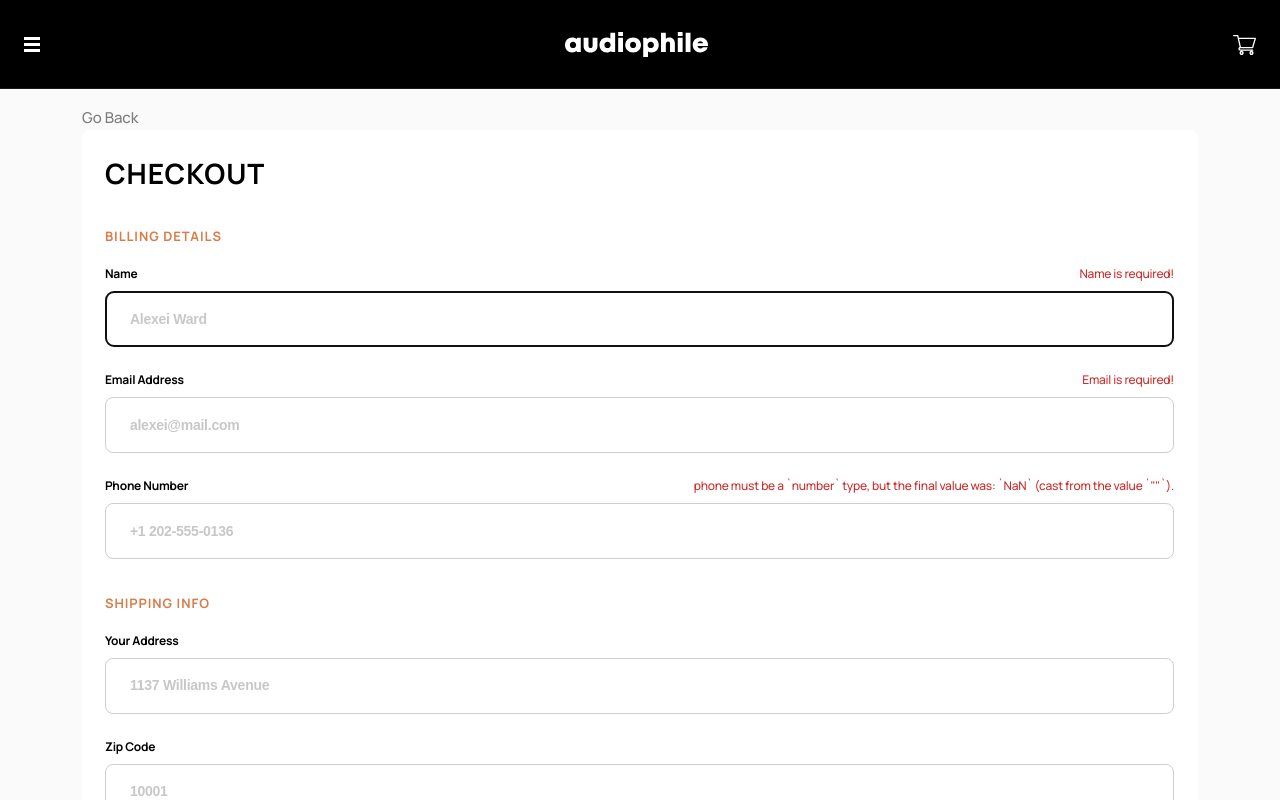
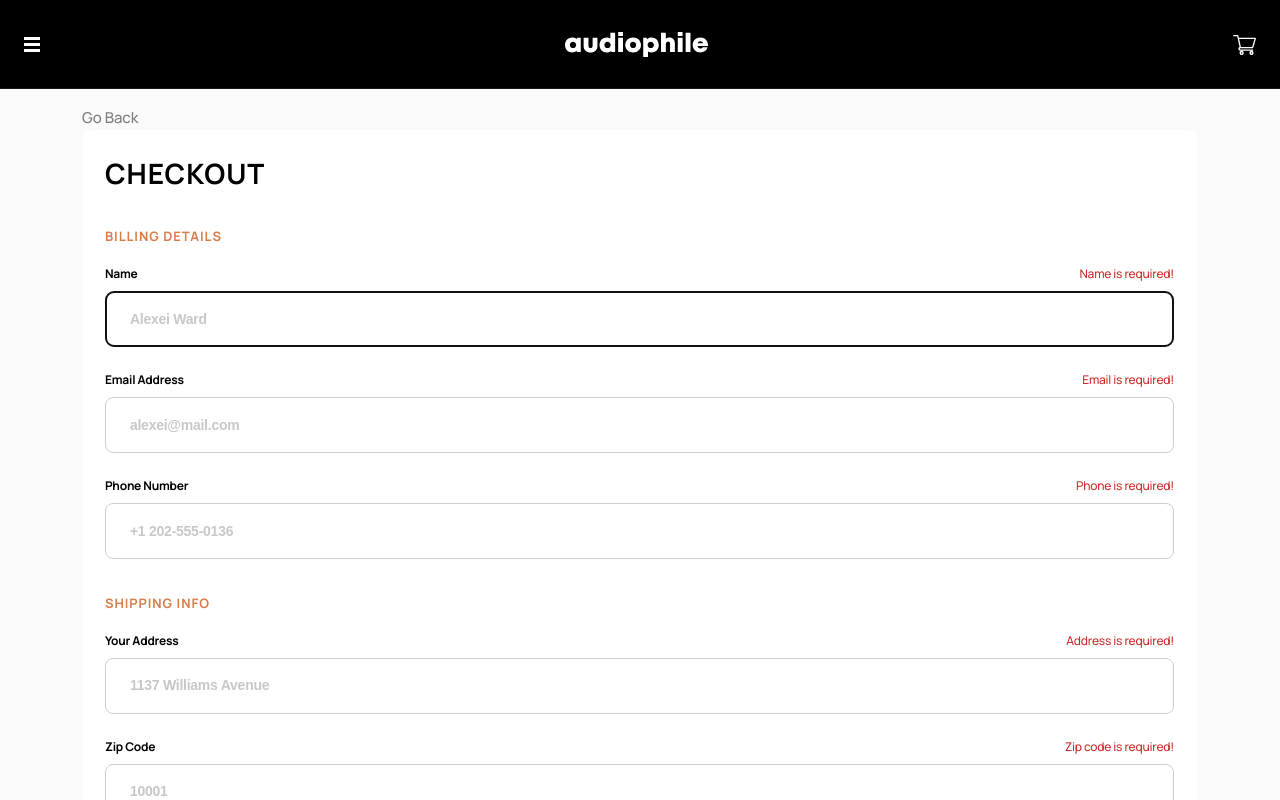
Before and after one commit to GIGAKLIBADZE/audiophile-ecommerce-website, a React (Vite) app: page /checkout in a window 1280 px wide. Both pictures are taken after a click on the button "CONTINUE & PAY". Shown: the top 800 px of the page. Built offline with nearby package versions, Linux system fonts and the light colour scheme.

Commit message:
add the shipping info validation

```diff
--- a/src/pages/Checkout.tsx
+++ b/src/pages/Checkout.tsx
@@ -58,7 +58,21 @@ const Checkout: React.FC = () => {
     .object({
       name: yup.string().required("Name is required!"),
       email: yup.string().email("Wrong format!").required("Email is required!"),
-      phone: yup.number().required("Phone is required!"),
+      phone: yup
+        .string()
+
+        .required("Phone is required!")
+        .matches(
+          /^\+?[0-9]{1,3}[-\s.]?(\(?\d{1,4}\)?)[-\s.]?\d{1,4}([-\s.]?\d{1,9}){1,2}$/,
+          "Wrong Format!"
+        ),
+      address: yup.string().required("Address is required!"),
+      zipCode: yup
+        .string()
+        .max(10, "Too many digits.")
+        .required("Zip code is required!"),
+      city: yup.string().required("City is required!"),
+      country: yup.string().required("Country is required!"),
     })
     .required();
 
@@ -108,10 +122,16 @@ const Checkout: React.FC = () => {
                 <InputContainer>
                   <CheckoutLabel htmlFor="phone">Phone Number</CheckoutLabel>
                   <InputItself
-                    type="text"
+                    type="string"
                     id="phone"
                     placeholder="+1 202-555-0136"
                     {...register("phone")}
+                    onInput={(e: React.FormEvent<HTMLInputElement>) => {
+                      e.currentTarget.value = e.currentTarget.value.replace(
+                        /[^0-9+-]/g,
+                        ""
+                      );
+                    }}
                   />
                   {errors.phone && (
                     <ErrorText>{errors.phone.message}</ErrorText>
@@ -130,6 +150,9 @@ const Checkout: React.FC = () => {
                     placeholder="1137 Williams Avenue"
                     {...register("address")}
                   />
+                  {errors.address && (
+                    <ErrorText>{errors.address.message}</ErrorText>
+                  )}
                 </InputContainer>
                 <InputContainer>
                   <CheckoutLabel htmlFor="zip-code">Zip Code</CheckoutLabel>
@@ -139,6 +162,9 @@ const Checkout: React.FC = () => {
                     placeholder="10001"
                     {...register("zipCode")}
                   />
+                  {errors.zipCode && (
+                    <ErrorText>{errors.zipCode.message}</ErrorText>
+                  )}
                 </InputContainer>
                 <InputContainer>
                   <CheckoutLabel htmlFor="city">City</CheckoutLabel>
--- a/src/types/types.ts
+++ b/src/types/types.ts
@@ -50,7 +50,7 @@ export interface IForm {
     email: string;
     phone: number;
     address: string;
-    zipCode: number;
+    zipCode: string;
     city: string;
     country: string;
     eMoneyNum?: number;
```
